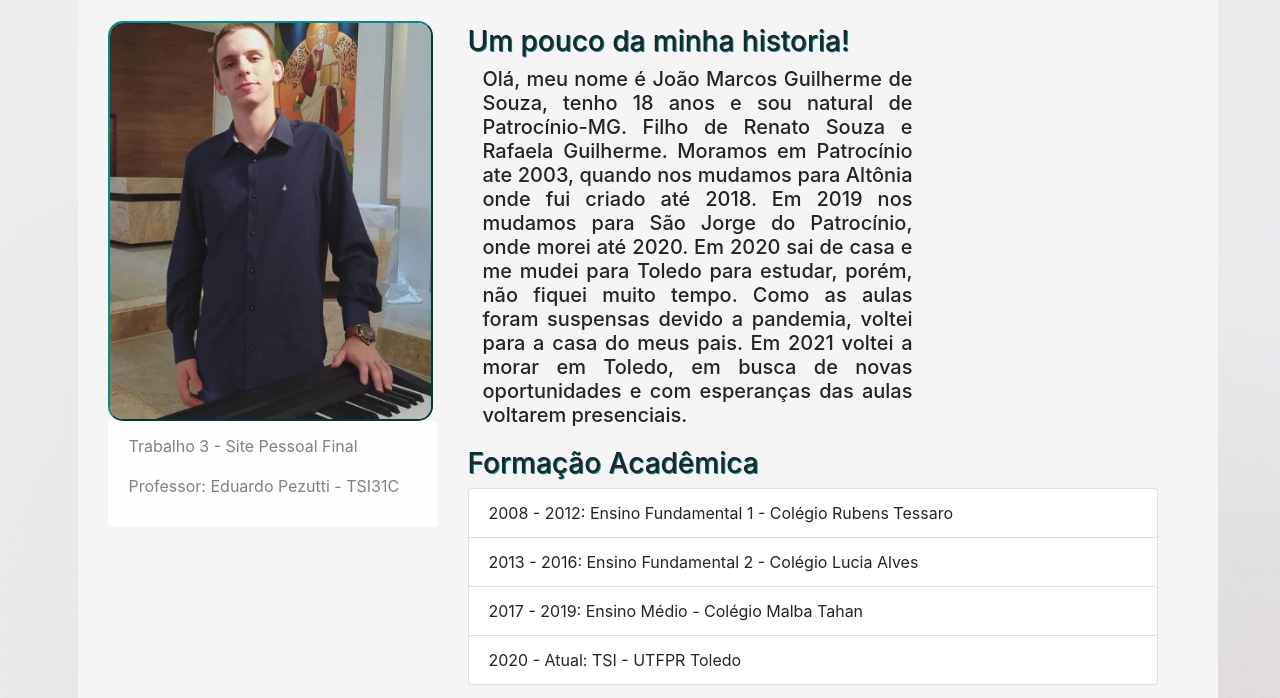
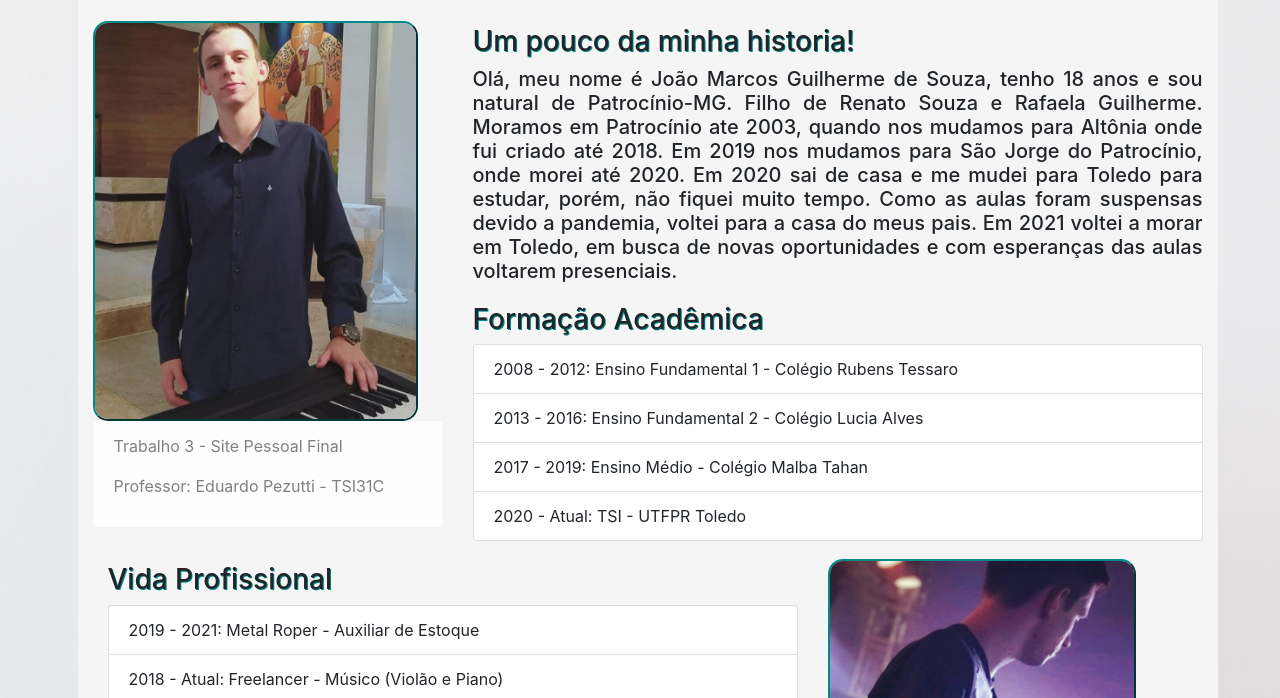
Before and after one commit to ojaomarco/Site_Pessoal, a plain HTML site: page index.html in a window 1280 px wide. Shown: the part 94-792 px from the top of the page. Drawn offline with nearby package versions, Linux system fonts and the light colour scheme.

Commit message:
Update index.html

```diff
--- a/index.html
+++ b/index.html
@@ -171,7 +171,7 @@
             </nav>
         </div>
       </div>
-      <div class="col-12 row mid ">
+      <div class="row mid ">
           <div class="col-4 img1 ">
 
             <img class="card-img-top" src="./img/img1.png" alt="Imagem de capa do card">
@@ -183,7 +183,7 @@
           <div class="col-8 biography" >
             <h3 class="titulo">Um pouco da minha historia!</h3>
 
-            <h5 class="col-8 textobio">Olá, meu nome é João Marcos Guilherme de Souza, tenho 18 anos e sou natural de Patrocínio-MG. Filho de Renato Souza e Rafaela Guilherme. Moramos em Patrocínio ate 2003, quando nos mudamos para Altônia onde fui criado até 2018. Em 2019 nos mudamos para São Jorge do Patrocínio, onde morei até 2020. Em 2020 sai de casa e me mudei para Toledo para estudar, porém, não fiquei muito tempo. Como as aulas foram suspensas devido a pandemia, voltei para a casa do meus pais. Em 2021 voltei a morar em Toledo, em busca de novas oportunidades e com esperanças das aulas voltarem presenciais.</h5>
+            <h5 class="textobio">Olá, meu nome é João Marcos Guilherme de Souza, tenho 18 anos e sou natural de Patrocínio-MG. Filho de Renato Souza e Rafaela Guilherme. Moramos em Patrocínio ate 2003, quando nos mudamos para Altônia onde fui criado até 2018. Em 2019 nos mudamos para São Jorge do Patrocínio, onde morei até 2020. Em 2020 sai de casa e me mudei para Toledo para estudar, porém, não fiquei muito tempo. Como as aulas foram suspensas devido a pandemia, voltei para a casa do meus pais. Em 2021 voltei a morar em Toledo, em busca de novas oportunidades e com esperanças das aulas voltarem presenciais.</h5>
 
             <div class="formação">
               <h3 class="titulo" id="formacao">Formação Acadêmica</h3>
```
